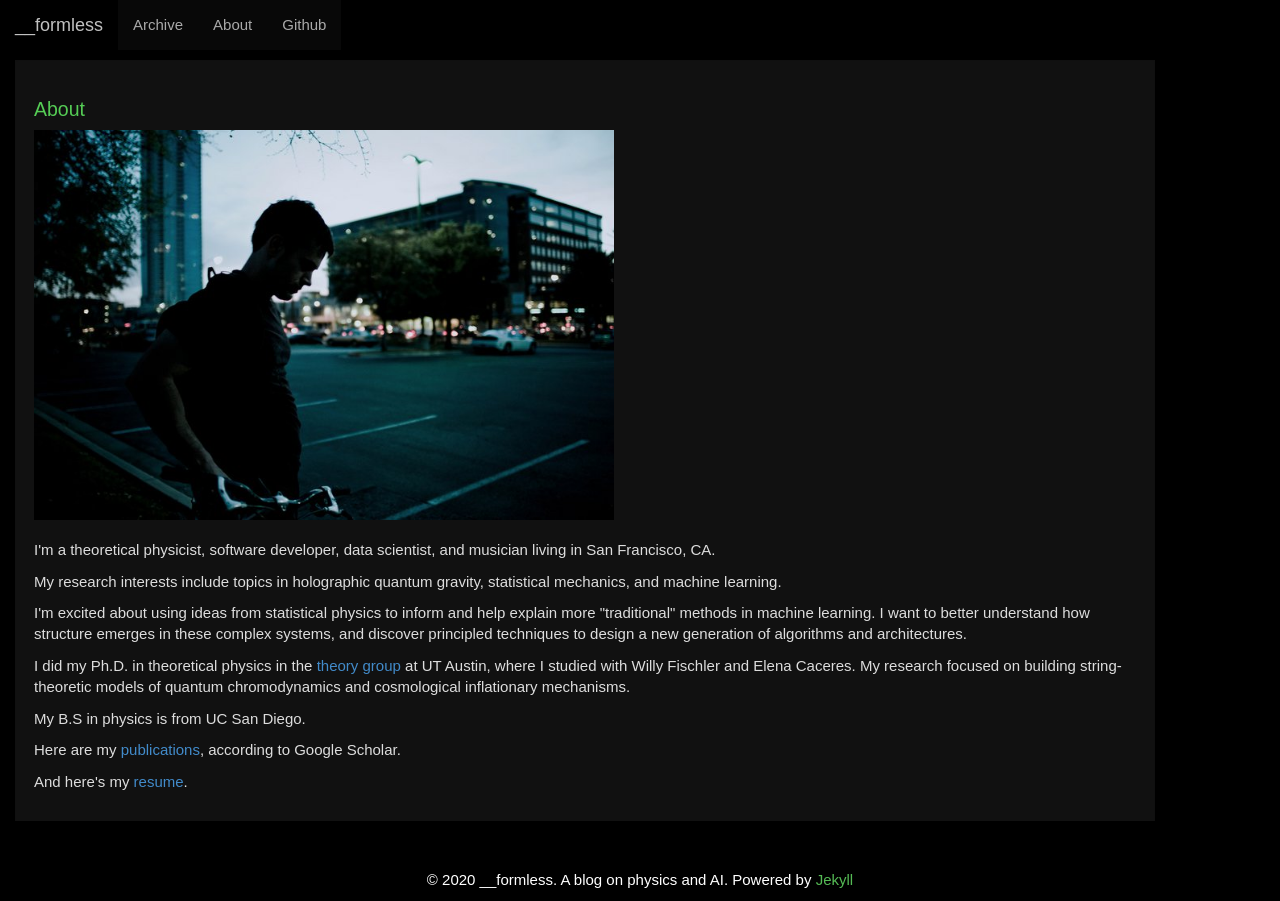
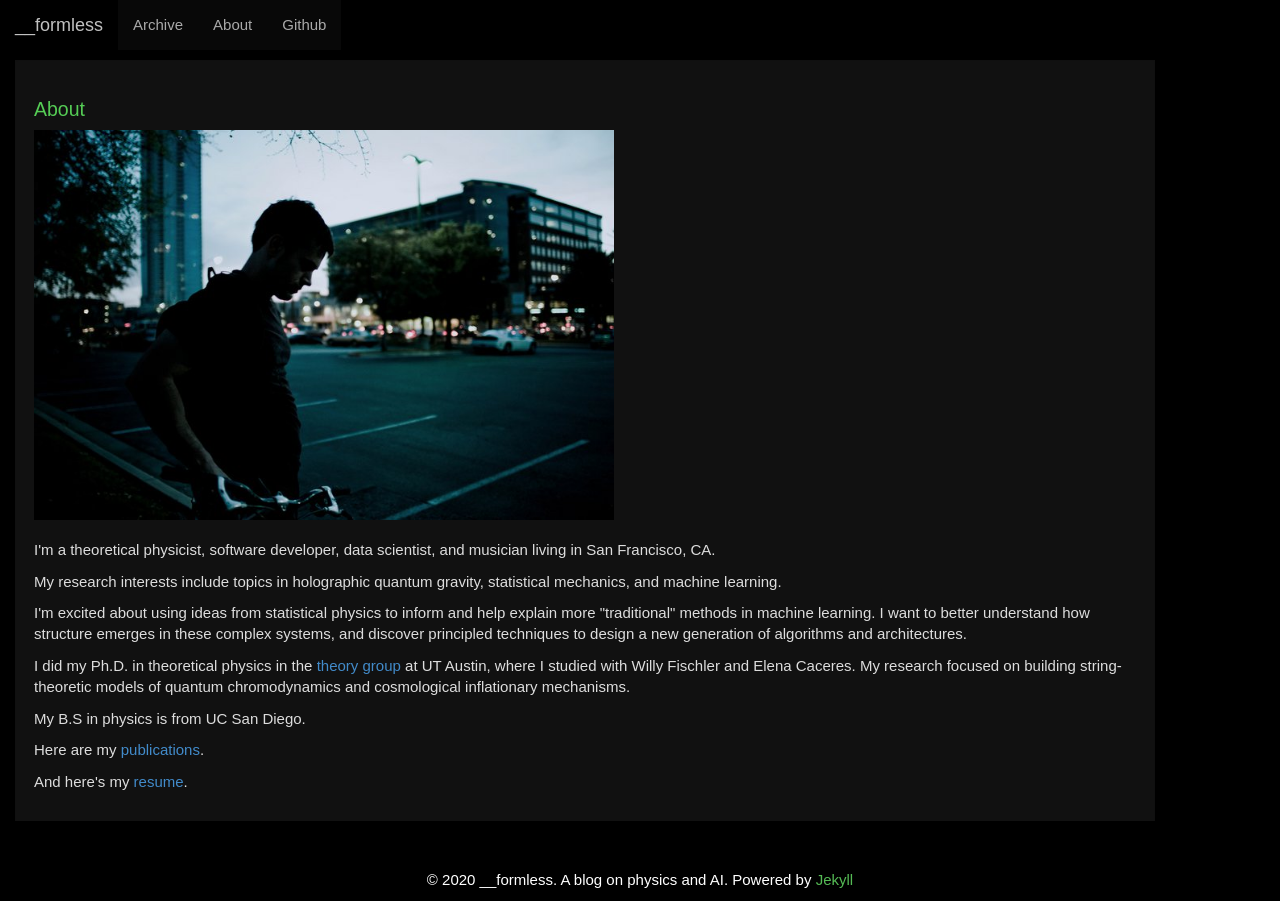
Before and after one commit to fineline179/fineline179.github.io, a Jekyll site: the page built from about.html, in a window 1280 px wide. Built offline with Jekyll 4.4.1, drawn with Linux system fonts in a browser that asks for light colours; some web fonts are replaced.

Commit message:
update about

```diff
--- a/about.html
+++ b/about.html
@@ -40,8 +40,7 @@ layout: nosidebar
 
   <p>
     Here are
-    my <a href="https://scholar.google.com/citations?user=IQS7GmAAAAAJ\&hl=en">publications</a>,
-    according to Google Scholar.
+    my <a href="https://scholar.google.com/citations?user=IQS7GmAAAAAJ\&hl=en">publications</a>.
   </p>
 
   <p>
```
